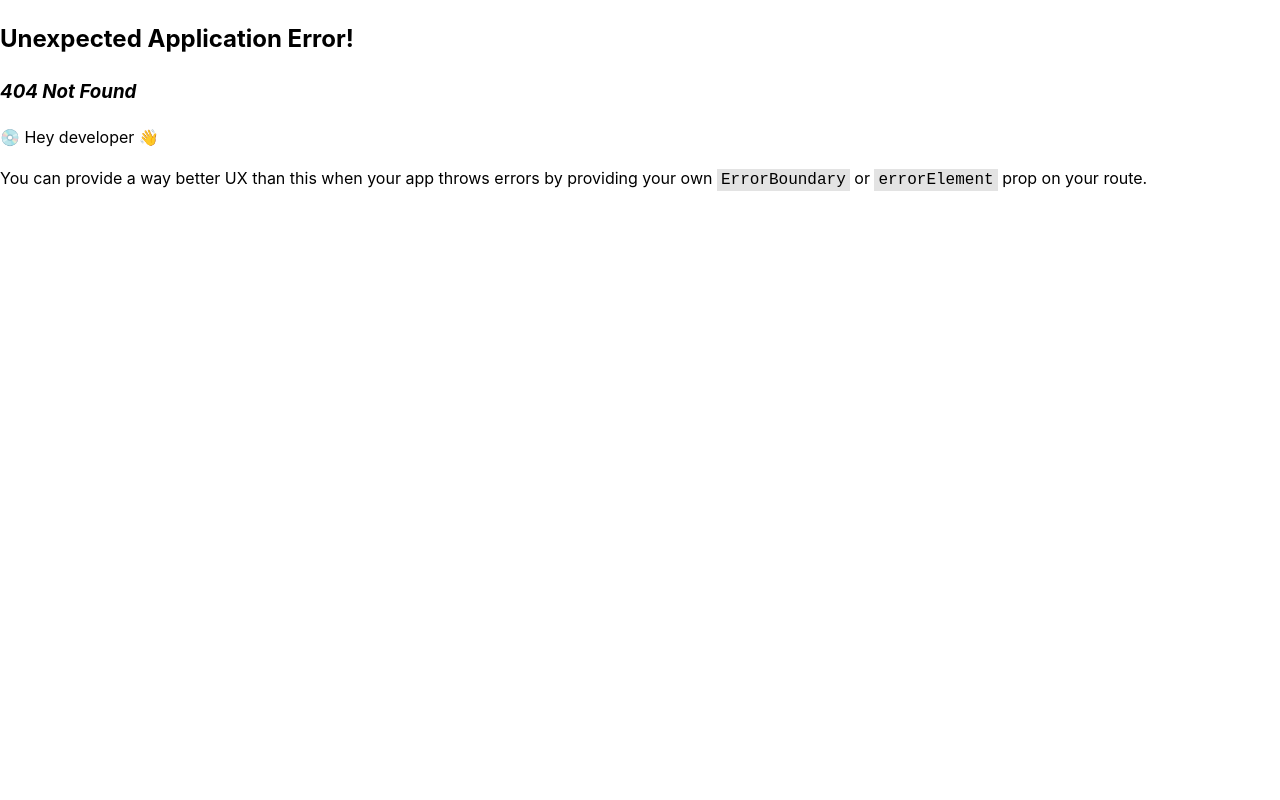
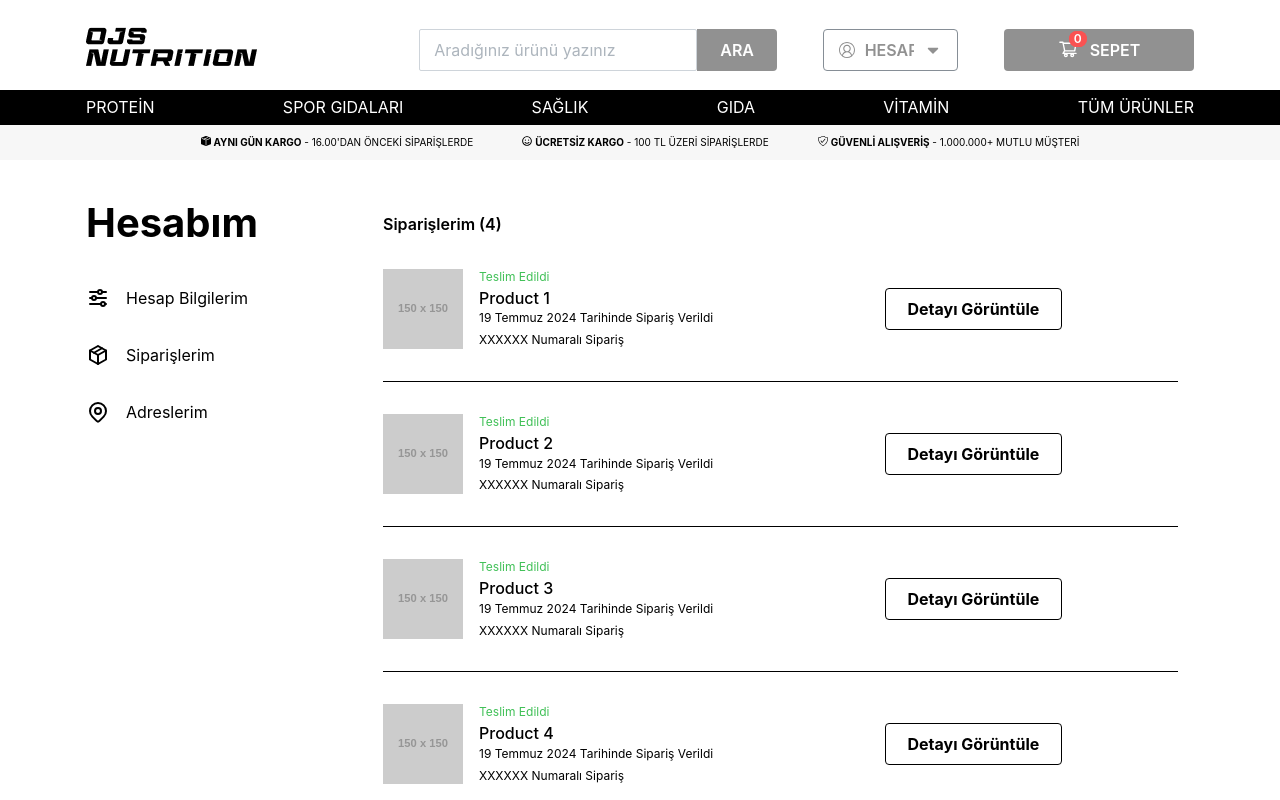
Before and after one commit to sameddeniz/eCommerceWebsite, a React (Vite) app: page /orders in a window 1280 px wide. Before the commit this address had no page. Shown: the top 800 px of the page. Built offline with nearby package versions, Linux system fonts and the light colour scheme.

Commit message:
PreviousOrder added&mapped

```diff
--- /dev/null
+++ b/src/Components/Accounts/PreviousOrders/PreviousOrders.tsx
@@ -0,0 +1,41 @@
+import React from "react";
+import { Button, Grid, Text, Image, Divider } from "@mantine/core";
+
+const PreviousOrders = ({ product }) => {
+  return (
+    <>
+      <Grid align="center">
+        <Grid.Col span="content">
+          <Image
+            src={product.image}
+            height={80}
+            width="auto"
+            alt="Product Image"
+          />
+        </Grid.Col>
+        <Grid.Col span={6}>
+          <Text color="green" fw={400} size="xs">
+            Teslim Edildi
+          </Text>
+          <Text fw={500} size="md">
+            {product.title}
+          </Text>
+          <Text size="xs" mb={5}>
+            19 Temmuz 2024 Tarihinde Sipariş Verildi
+          </Text>
+          <Text size="xs">
+            XXXXXX Numaralı Sipariş
+          </Text>
+        </Grid.Col>
+        <Grid.Col span="auto">
+          <Button variant="outline" color="rgba(0, 0, 0, 1)" fw={700} size="md">
+            Detayı Görüntüle
+          </Button>
+        </Grid.Col>
+      </Grid>
+      <Divider my="md" size={1} color="black" />
+    </>
+  );
+};
+
+export default PreviousOrders;
--- /dev/null
+++ b/src/Components/Products/ProductCards/OrderedProducts.tsx
@@ -0,0 +1,24 @@
+import React from "react";
+import { Container, SimpleGrid, Text } from "@mantine/core";
+import classes from "./productsCards.module.css";
+import products from "./productDummy.tsx";
+import PreviousOrders from "../../Accounts/PreviousOrders/PreviousOrders.tsx";
+
+function OrderedProducts() {
+  return (
+    <>
+      <Container size="lg">
+        <Text variant="transparent" fw={600} mt="lg" mb="xl">
+          Siparişlerim (4)
+        </Text>
+        <SimpleGrid>
+          {products.map((product) => (
+            <PreviousOrders key={product.id} product={product} />
+          ))}
+        </SimpleGrid>
+      </Container>
+    </>
+  );
+}
+
+export default OrderedProducts;
--- /dev/null
+++ b/src/Pages/OrdersPage.tsx
@@ -0,0 +1,31 @@
+import "@mantine/core/styles.css";
+import HeaderMegaMenu from "../Components/Layout/HeaderMegaMenu/HeaderMegaMenu";
+import HeaderNormalMenu from "../Components/Layout/HeaderNormalMenu/HeaderNormalMenu";
+import Navbar from "../Components/Layout/Navbar/navbar";
+import { Container, Grid, MantineProvider } from "@mantine/core";
+import Footer from "../Components/Layout/Footer/footer";
+import LeftMainMenu from "../Components/Accounts/LeftMainMenu/LeftMainMenu";
+import OrderedProducts from "../Components/Products/ProductCards/OrderedProducts";
+
+function OrdersPage() {
+  return (
+    <MantineProvider>
+      <Navbar />
+      {/* <HeaderMegaMenu /> */}
+      <HeaderNormalMenu />
+      <Container size="lg">
+        <Grid mt="xl">
+          <Grid.Col span={3}>
+            <LeftMainMenu />
+          </Grid.Col>
+          <Grid.Col span="auto">
+            <OrderedProducts />
+          </Grid.Col>
+        </Grid>
+      </Container>
+      <Footer />
+    </MantineProvider>
+  );
+}
+
+export default OrdersPage;
--- a/src/main.tsx
+++ b/src/main.tsx
@@ -9,6 +9,7 @@ import ContactPage from "./Pages/ContactPage.tsx";
 import FaqPage from "./Pages/faqPage.tsx";
 import AccountPage from "./Pages/AccountPage.tsx";
 import AddressPage from "./Pages/AddressPage.tsx";
+import OrdersPage from "./Pages/OrdersPage.tsx";
 
 const router = createBrowserRouter([
   {
@@ -47,6 +48,10 @@ const router = createBrowserRouter([
     path: "/account/addresses",
     element: <AddressPage />,
   },
+  {
+    path: "/orders",
+    element: <OrdersPage />,
+  },
 ]);
 
 ReactDOM.createRoot(document.getElementById("root")!).render(
```
